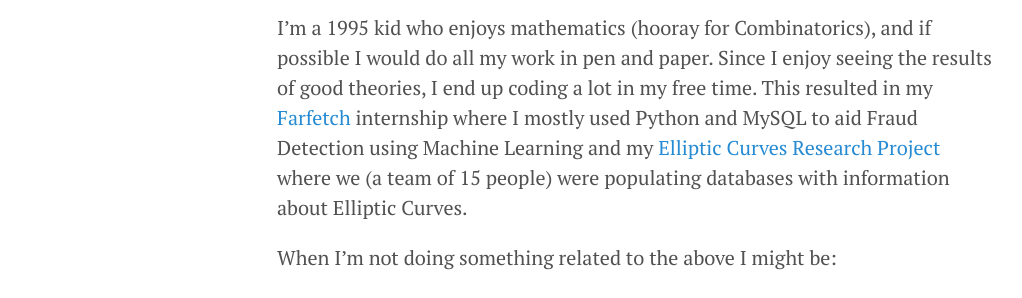
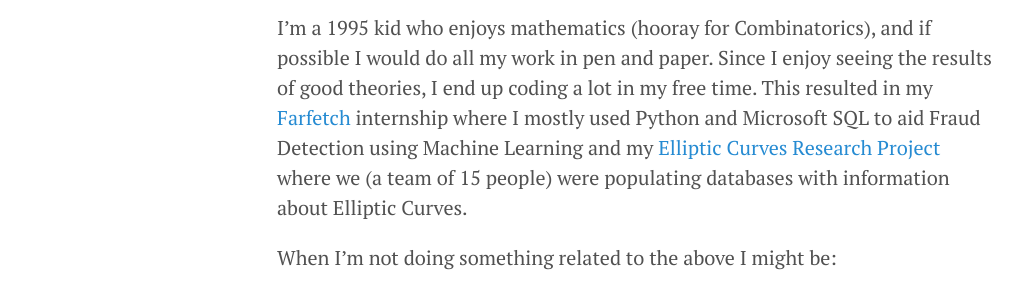
Before and after one commit to migueltorrescosta/migueltorrescosta.github.io, a Jekyll site: the page built from page_Author.md, in a window 1280 px wide. Shown: the part 179-477 px from the top of the page, without its empty margins (3-1025 px from the left). Built offline with Jekyll 4.4.1, drawn with Linux system fonts in a browser that asks for light colours; nearby versions of some CDN libraries.

Commit message:
MySQL => Microsoft SQL

```diff
--- a/page_Author.md
+++ b/page_Author.md
@@ -5,7 +5,7 @@
 sidebar: true
 ---
 
-I'm a 1995 kid who enjoys mathematics (hooray for Combinatorics), and if possible I would do all my work in pen and paper. Since I enjoy seeing the results of good theories, I end up coding a lot in my free time. This resulted in my [Farfetch]({{site.baseurl}}{% link _posts/2014-07-23-Farfetch.md %}) internship where I mostly used Python and MySQL to aid Fraud Detection using Machine Learning and my [Elliptic Curves Research Project]({{site.baseurl}}{% link _posts/2015-09-18-Elliptic-Curves.md %}) where we (a team of 15 people) were populating databases with information about Elliptic Curves.
+I'm a 1995 kid who enjoys mathematics (hooray for Combinatorics), and if possible I would do all my work in pen and paper. Since I enjoy seeing the results of good theories, I end up coding a lot in my free time. This resulted in my [Farfetch]({{site.baseurl}}{% link _posts/2014-07-23-Farfetch.md %}) internship where I mostly used Python and Microsoft SQL to aid Fraud Detection using Machine Learning and my [Elliptic Curves Research Project]({{site.baseurl}}{% link _posts/2015-09-18-Elliptic-Curves.md %}) where we (a team of 15 people) were populating databases with information about Elliptic Curves.
 
 When I'm not doing something related to the above I might be:
 
```
